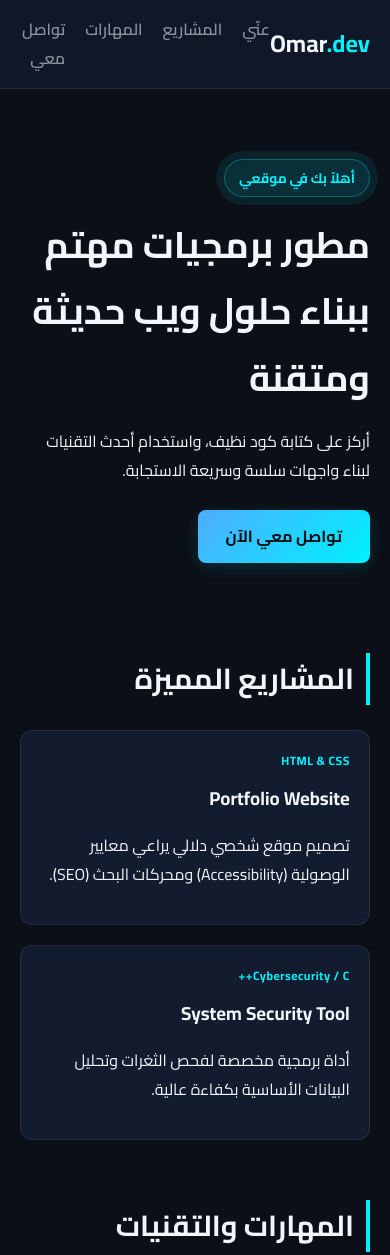
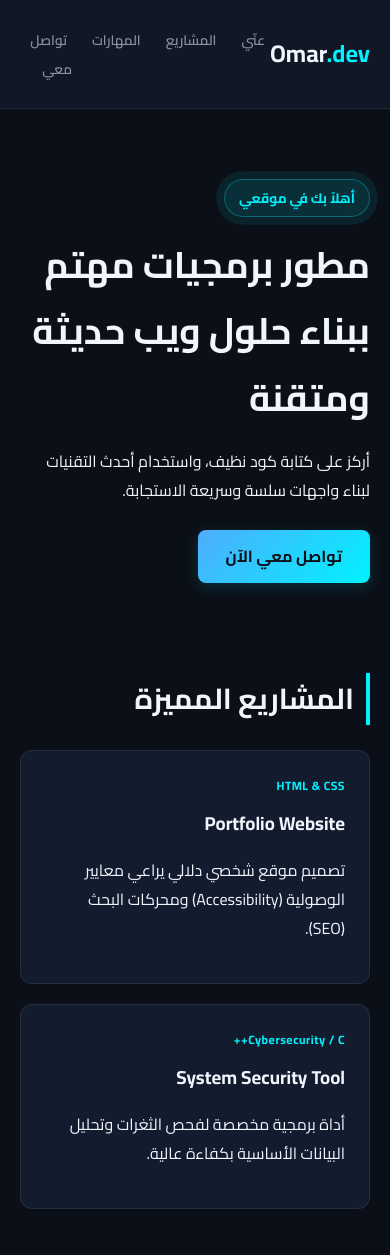
Before and after one commit to omarh7786-dot/omar-dev, a plain HTML site: page index.html in a window 390 px wide. Shown: the top 1255 px of the page. Drawn offline with Linux system fonts and the light colour scheme.

Commit message:
Add files via upload

```diff
--- a/style.css
+++ b/style.css
@@ -341,29 +341,22 @@ footer {
   will-change: transform;
 }
 /* إعدادات التجاوب مع شاشات الهواتف */
+/* عدل الكود ده جوه الـ Media Query للموبايل */
 @media (max-width: 768px) {
-  nav {
-    flex-direction: column;
-    gap: 12px;
+
+  /* 1. تنسيق القائمة العلوية بالكامل */
+  nav, .navbar {
+    flex-direction: row; /* يخلي العناصر جنب بعضها مش فوق بعض */
+    justify-content: center; /* يوسطن القائمة كلها في نصف الشاشة */
+    gap: 10px; /* يخلي مسافة بسيطة ومناسبة بين الكلمات */
+    width: 100%;
+    padding: 10px 0;
   }
 
-  .hero {
-    padding: 2rem 1rem;
-  }
-
-  .hero h1 {
-    font-size: 1.8rem;
-  }
-
-  .hero p {
-    font-size: 1rem;
-  }
-
-  .projects-grid {
-    grid-template-columns: 1fr; /* يجعل كروت المشاريع تأتي فوق بعضها بدل الجوار */
-  }
-
-  .project-card {
-    padding: 1.2rem;
+  /* 2. تنسيق عناصر القائمة الفردية (الروابط) */
+  nav a, .navbar a {
+    font-size: 0.85rem; /* تصغير حجم الخط قليلاً ليناسب عرض الشاشة */
+    padding: 5px;
+    text-align: center;
   }
 }
```
